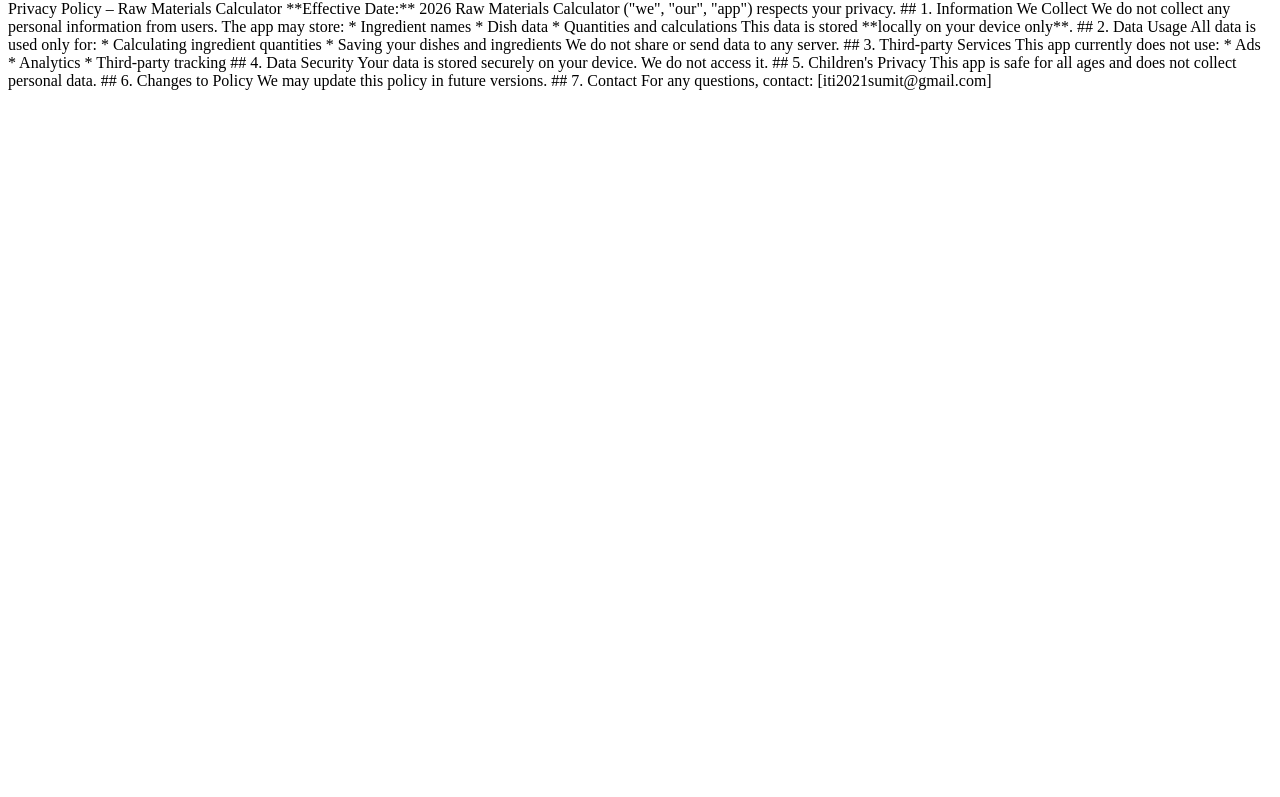
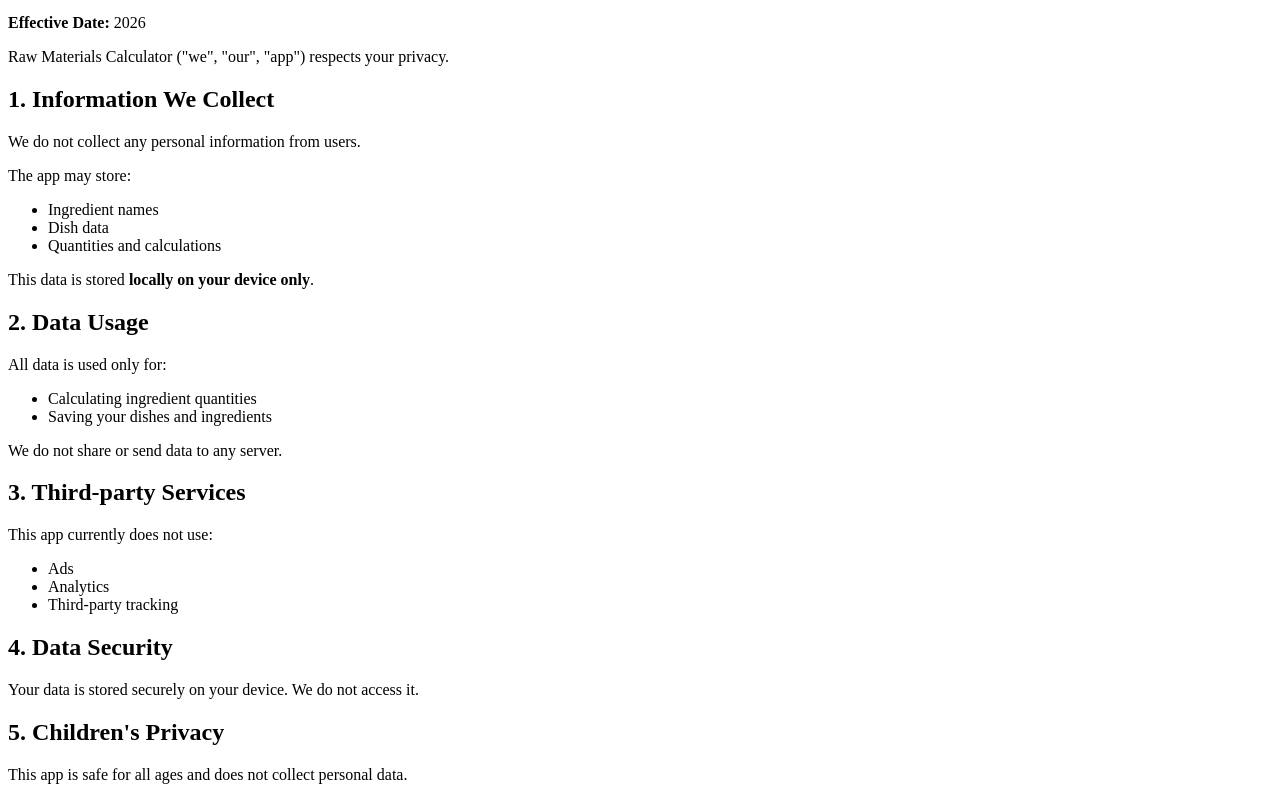
Before and after one commit to sumit604/privacy-policy, a plain HTML site: page index.html in a window 1280 px wide. Shown: the part 66-863 px from the top of the page. Before the commit the page ends 800 px from the top, so only its background shows below. Drawn offline with Linux system fonts and the light colour scheme.

Commit message:
Update index.html

```diff
--- a/index.html
+++ b/index.html
@@ -1,53 +1,62 @@
-<h1>Privacy Policy</h1>
-<p> Privacy Policy – Raw Materials Calculator
+<!DOCTYPE html>
+<html>
+<head>
+    <meta charset="UTF-8">
+    <title>Privacy Policy - Raw Materials Calculator</title>
+</head>
+<body>
 
-**Effective Date:** 2026
+<h1>Privacy Policy – Raw Materials Calculator</h1>
 
+<p><strong>Effective Date:</strong> 2026</p>
+
+<p>
 Raw Materials Calculator ("we", "our", "app") respects your privacy.
+</p>
 
-## 1. Information We Collect
+<h2>1. Information We Collect</h2>
+<p>We do not collect any personal information from users.</p>
 
-We do not collect any personal information from users.
+<p>The app may store:</p>
+<ul>
+    <li>Ingredient names</li>
+    <li>Dish data</li>
+    <li>Quantities and calculations</li>
+</ul>
 
-The app may store:
+<p>This data is stored <strong>locally on your device only</strong>.</p>
 
-* Ingredient names
-* Dish data
-* Quantities and calculations
+<h2>2. Data Usage</h2>
+<p>All data is used only for:</p>
+<ul>
+    <li>Calculating ingredient quantities</li>
+    <li>Saving your dishes and ingredients</li>
+</ul>
 
-This data is stored **locally on your device only**.
+<p>We do not share or send data to any server.</p>
 
-## 2. Data Usage
+<h2>3. Third-party Services</h2>
+<p>This app currently does not use:</p>
+<ul>
+    <li>Ads</li>
+    <li>Analytics</li>
+    <li>Third-party tracking</li>
+</ul>
 
-All data is used only for:
+<h2>4. Data Security</h2>
+<p>Your data is stored securely on your device. We do not access it.</p>
 
-* Calculating ingredient quantities
-* Saving your dishes and ingredients
+<h2>5. Children's Privacy</h2>
+<p>This app is safe for all ages and does not collect personal data.</p>
 
-We do not share or send data to any server.
+<h2>6. Changes to Policy</h2>
+<p>We may update this policy in future versions.</p>
 
-## 3. Third-party Services
+<h2>7. Contact</h2>
+<p>
+For any questions, contact:<br>
+<a href="mailto:iti2021sumit@gmail.com">iti2021sumit@gmail.com</a>
+</p>
 
-This app currently does not use:
-
-* Ads
-* Analytics
-* Third-party tracking
-
-## 4. Data Security
-
-Your data is stored securely on your device. We do not access it.
-
-## 5. Children's Privacy
-
-This app is safe for all ages and does not collect personal data.
-
-## 6. Changes to Policy
-
-We may update this policy in future versions.
-
-## 7. Contact
-
-For any questions, contact:
-[iti2021sumit@gmail.com]
-</p>
+</body>
+</html>
```
